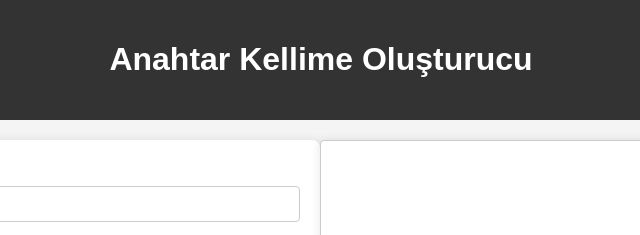
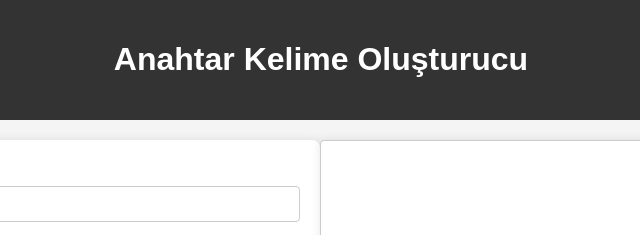
Before and after one commit to Berat-Guclu/ads-keywords, a plain HTML site: page index.html in a window 1280 px wide. Shown: the top 235 px of the page, 319-959 px from the left. Drawn offline with Linux system fonts and the light colour scheme.

Commit message:
Update index.html

```diff
--- a/index.html
+++ b/index.html
@@ -154,7 +154,7 @@
 <body>
 
     <header>
-        <h1>Anahtar Kellime Oluşturucu</h1>
+        <h1>Anahtar Kelime Oluşturucu</h1>
     </header>
 
     <main>
```
